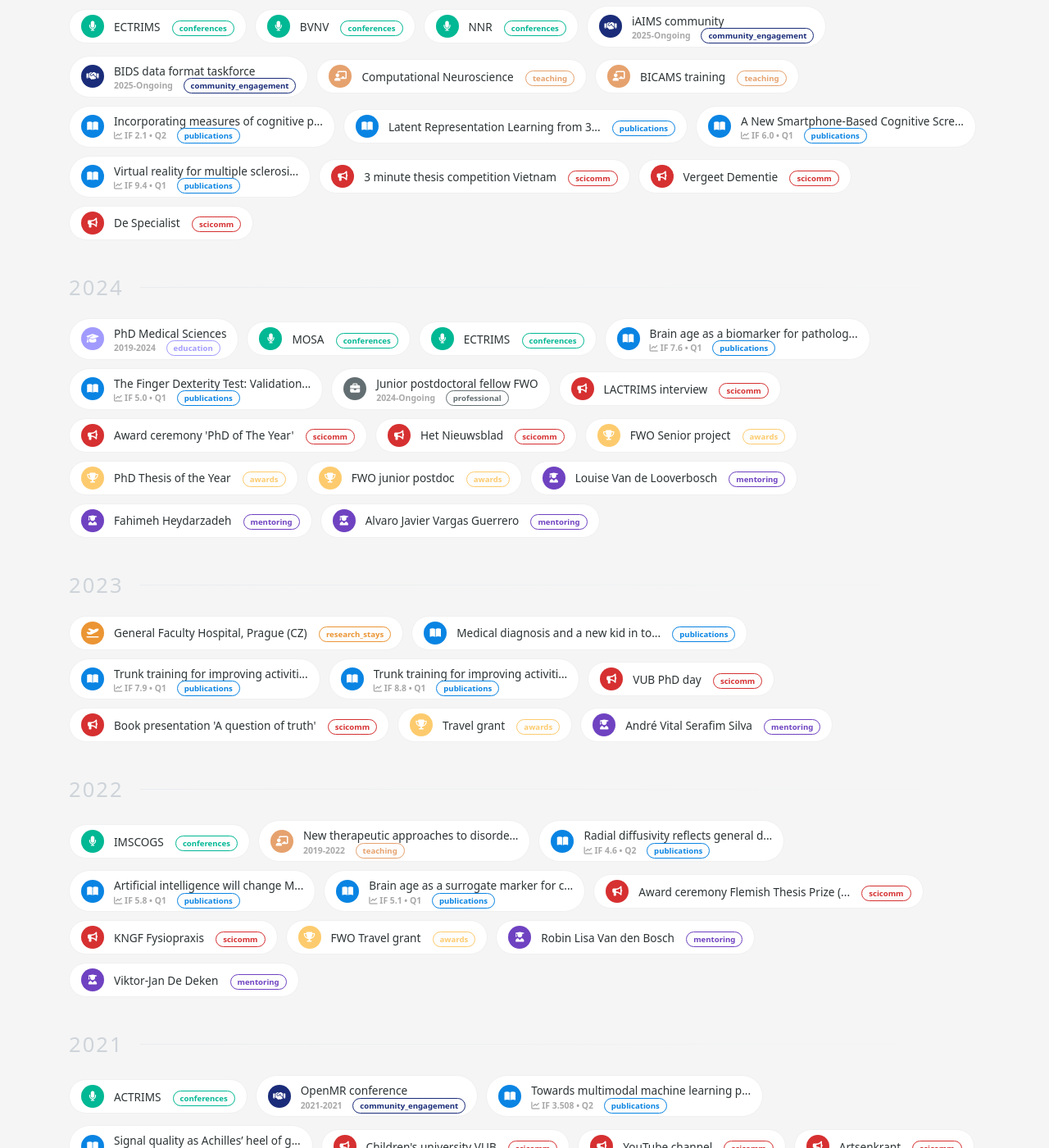
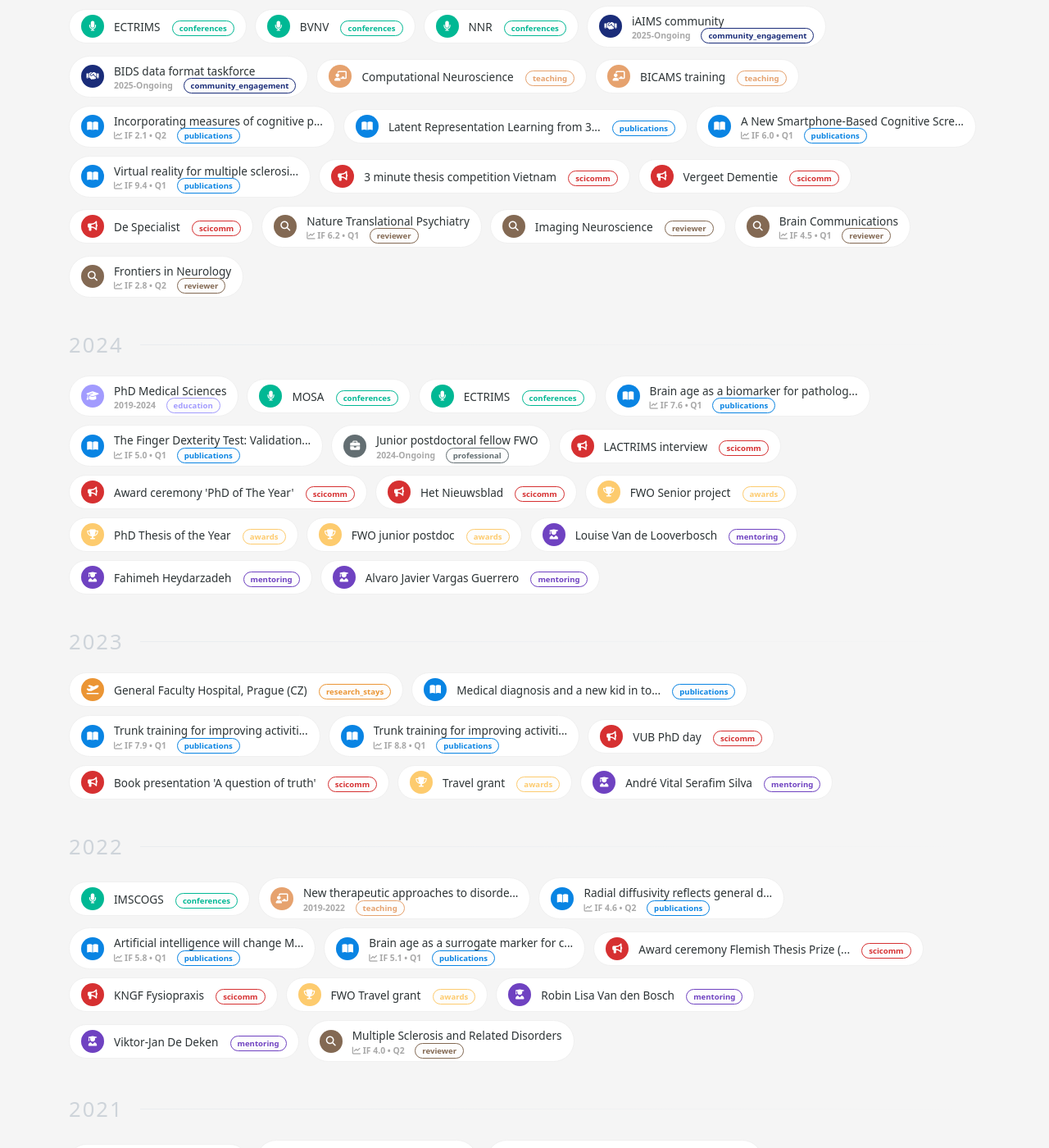
Before and after one commit to Sdniss/Sdniss.github.io, a Jekyll site: the page built from _pages/academic_journey.html, in a window 1280 px wide and 1400 px high, scrolled down 1313 px. Shown: the whole window at 82% size. Built offline with Jekyll 4.4.1, drawn with Linux system fonts in a browser that asks for light colours.

Commit message:
Add reviewer information

```diff
--- a/_data/reviewer.yml
+++ b/_data/reviewer.yml
@@ -1,25 +1,51 @@
 section_title: "Reviewer"
-intro: >
+summary: >
   I regularly serve as a peer-reviewer for impactful journals at the intersection of
   neuroscience, neurology, and artificial intelligence.
 
-journals:
+reviews:
   - name: "Nature Translational Psychiatry"
     publisher: "Nature Portfolio"
     tags: ["Psychiatry", "Neuroscience"]
+    year: "2025"
+    journal_metrics:
+      year: "2024"
+      if: "6.2"
+      q_factor: "Q1"
 
   - name: "Imaging Neuroscience"
     publisher: "MIT Press"
     tags: ["Neuroimaging"]
-
-  - name: "Multiple Sclerosis and Related Disorders"
-    publisher: "Elsevier"
-    tags: ["Neurology", "MS"]
+    year: "2025"
+    journal_metrics: "Not yet in 2025"
 
   - name: "Brain Communications"
     publisher: "Oxford University Press"
     tags: ["Neurology"]
+    year: "2025"
+    journal_metrics:
+      year: "2024"
+      if: "4.5"
+      q_factor: "Q1"
 
   - name: "Frontiers in Neurology"
     publisher: "Frontiers"
     tags: ["Neurology"]
+    year: "2025"
+    journal_metrics:
+      year: "2024"
+      if: "2.8"
+      q_factor: "Q2"
+    pdf: "/assets/pdf/reviewed/Hindawi_2025.pdf"
+    figure: "/assets/images/review_figures/Hindawi_2025.png"
+    figure-license: "CC BY 4.0"
+    link: "https://www.frontiersin.org/journals/neurology/articles/10.3389/fneur.2025.1620469/full"
+
+  - name: "Multiple Sclerosis and Related Disorders"
+    publisher: "Elsevier"
+    tags: [ "Neurology", "MS" ]
+    year: "2022"
+    journal_metrics:
+      year: "2022"
+      if: "4.0"
+      q_factor: "Q2"
--- a/_pages/academic_journey.html
+++ b/_pages/academic_journey.html
@@ -45,6 +45,7 @@ permalink: /academic_journey/
     <button class="filter-btn" data-filter="teaching" style="--btn-color: 	#e6a26e">Teaching</button>
     <button class="filter-btn" data-filter="research_stays" style="--btn-color: #eb9534">Abroad</button>
     <button class="filter-btn" data-filter="community_engagement" style="--btn-color: #1a2c79">Community Engagement</button>
+    <button class="filter-btn" data-filter="reviewer" style="--btn-color: #836953">Reviewer</button>
   </div>
 </div>
 
@@ -104,6 +105,10 @@ permalink: /academic_journey/
 
   <div class="category-summary vision" data-cat="scicomm" style="display:none; text-align:center; max-width:800px; margin:0 auto;">
     {{ site.data.scicomm.summary }} <!-- Use " | size " to count number of entries -->
+  </div>
+
+  <div class="category-summary vision" data-cat="reviewer" style="display:none; text-align:center; max-width:800px; margin:0 auto;">
+    {{ site.data.reviewer.summary }} <!-- Use " | size " to count number of entries -->
   </div>
 
   <div class="category-summary" data-cat="all" style="display:block;">
@@ -193,6 +198,12 @@ permalink: /academic_journey/
         {% for item in site.data.mentoring.students %}
           {% if item.graduation_date contains year or (item.graduation_date == "Ongoing" and year == "2026") %}
             {% include node_pill.html cat="mentoring" student_type=item.type icon="user-graduate" color="#6f42c1" title=item.name subtitle=item.field item=item %}
+          {% endif %}
+        {% endfor %}
+
+        {% for item in site.data.reviewer.reviews %}
+          {% if item.year == year %}
+            {% include node_pill.html cat="reviewer" icon="magnifying-glass" color="#836953" title=item.name subtitle=item.publisher item=item q_factor=item.journal_metrics.q_factor if_factor=item.journal_metrics.if %}
           {% endif %}
         {% endfor %}
       </div>
```
Also changed, not shown: assets/images/review_figures/Hindawi_2025.png (added), 1 other file.
